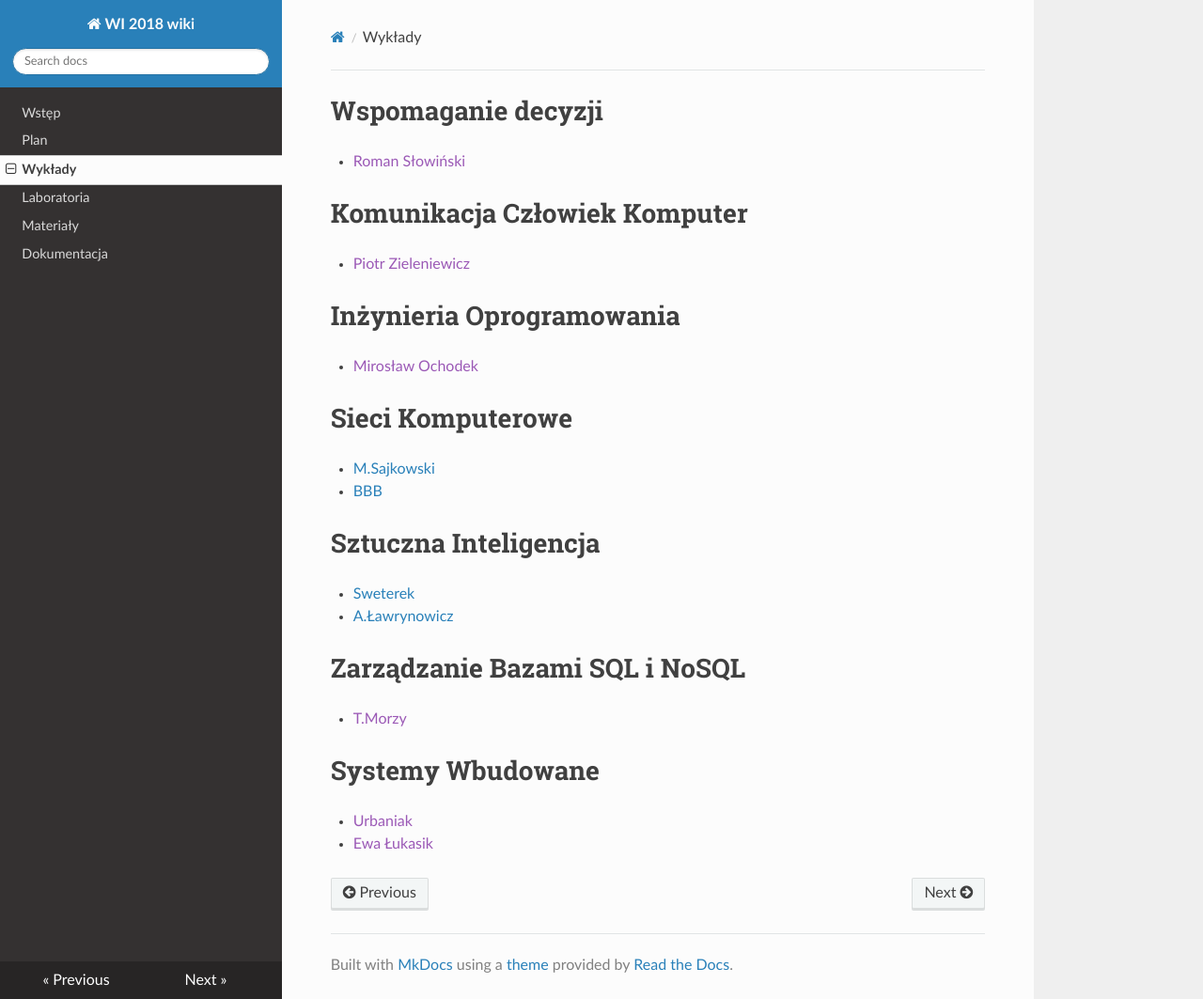
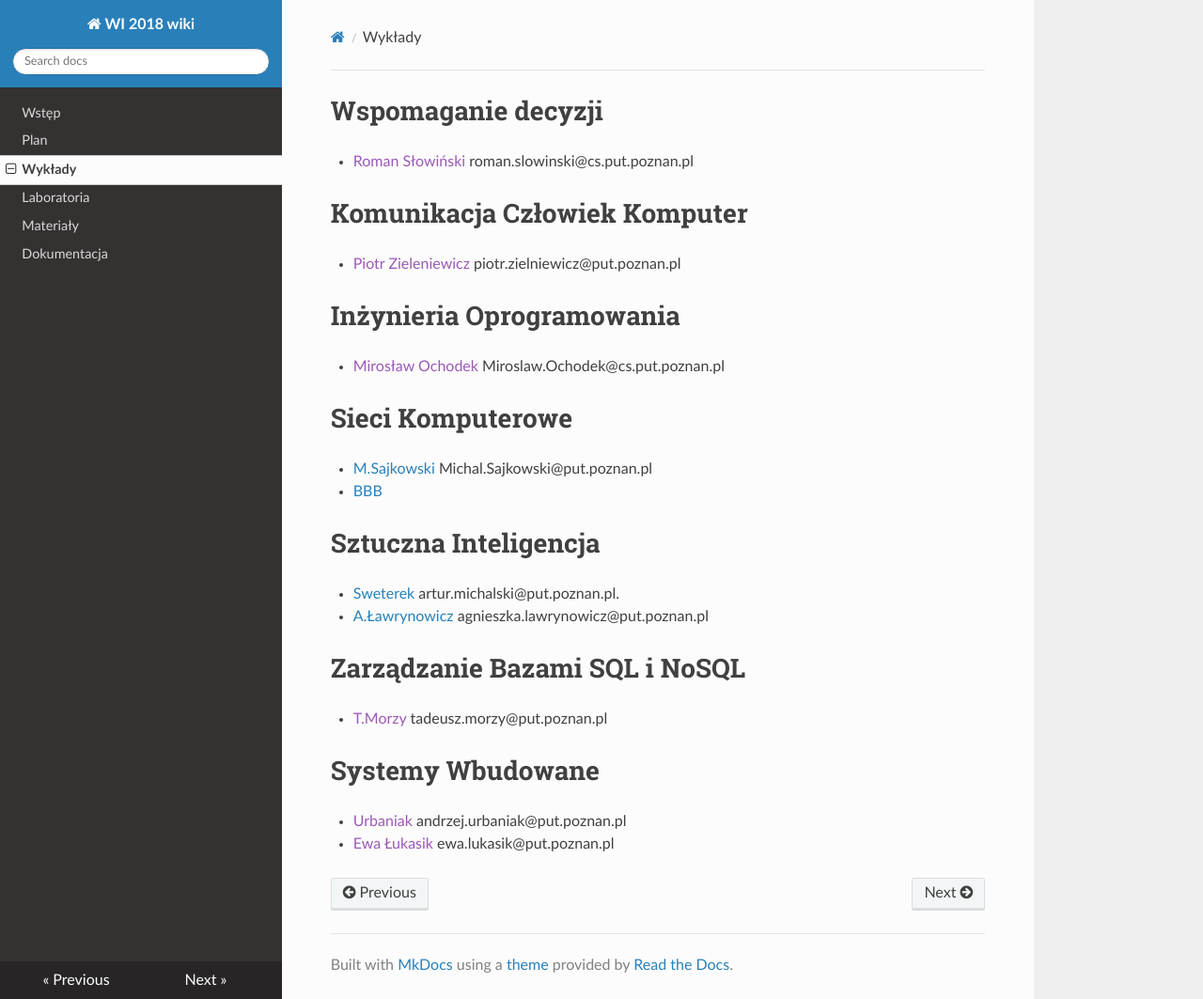
Before and after one commit to PUT-WI-18/wi18-wiki-sem5, an MkDocs documentation site: the page built from docs/wyklady.md, in a window 1280 px wide and 1063 px high. Shown: the whole window at 94% size. Built offline with MkDocs 1.6.1, drawn with Linux system fonts in a browser that asks for light colours; nearby versions of some CDN libraries.

Commit message:
Update wyklady.md

```diff
--- a/docs/wyklady.md
+++ b/docs/wyklady.md
@@ -1,23 +1,23 @@
 # Wspomaganie decyzji
-- [Roman Słowiński]()
+- [Roman Słowiński]() roman.slowinski@cs.put.poznan.pl
 
 # Komunikacja Człowiek Komputer
-- [Piotr Zieleniewicz]()
+- [Piotr Zieleniewicz]() piotr.zielniewicz@put.poznan.pl
 
 # Inżynieria Oprogramowania
-- [Mirosław Ochodek]()
+- [Mirosław Ochodek]() Miroslaw.Ochodek@cs.put.poznan.pl
 
 # Sieci Komputerowe
-- [M.Sajkowski](https://www.cs.put.poznan.pl/msajkowski/for-students/)
+- [M.Sajkowski](https://www.cs.put.poznan.pl/msajkowski/for-students/)  Michal.Sajkowski@put.poznan.pl
 - [BBB](https://moodle.put.poznan.pl/course/view.php?id=4944)
 
 # Sztuczna Inteligencja
-- [Sweterek](http://www.cs.put.poznan.pl/amichalski/si.dzienne/index.html)
-- [A.Ławrynowicz](http://www.cs.put.poznan.pl/si/)
+- [Sweterek](http://www.cs.put.poznan.pl/amichalski/si.dzienne/index.html) artur.michalski@put.poznan.pl.
+- [A.Ławrynowicz](http://www.cs.put.poznan.pl/si/) agnieszka.lawrynowicz@put.poznan.pl
 
 # Zarządzanie Bazami SQL i NoSQL
-- [T.Morzy]()
+- [T.Morzy]() tadeusz.morzy@put.poznan.pl
 
 # Systemy Wbudowane
-- [Urbaniak]()
-- [Ewa Łukasik]()
+- [Urbaniak]() andrzej.urbaniak@put.poznan.pl
+- [Ewa Łukasik]() ewa.lukasik@put.poznan.pl
```
